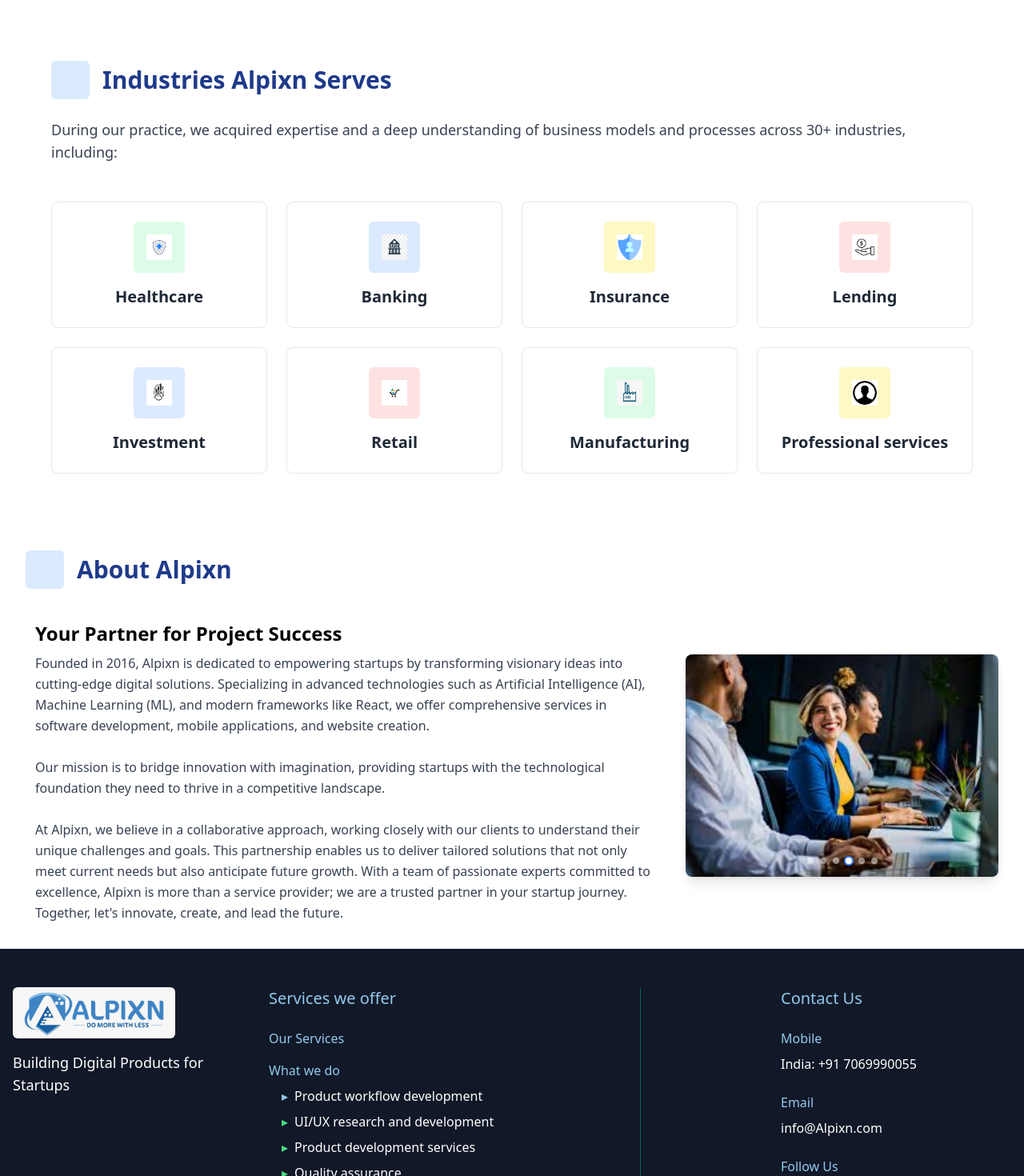
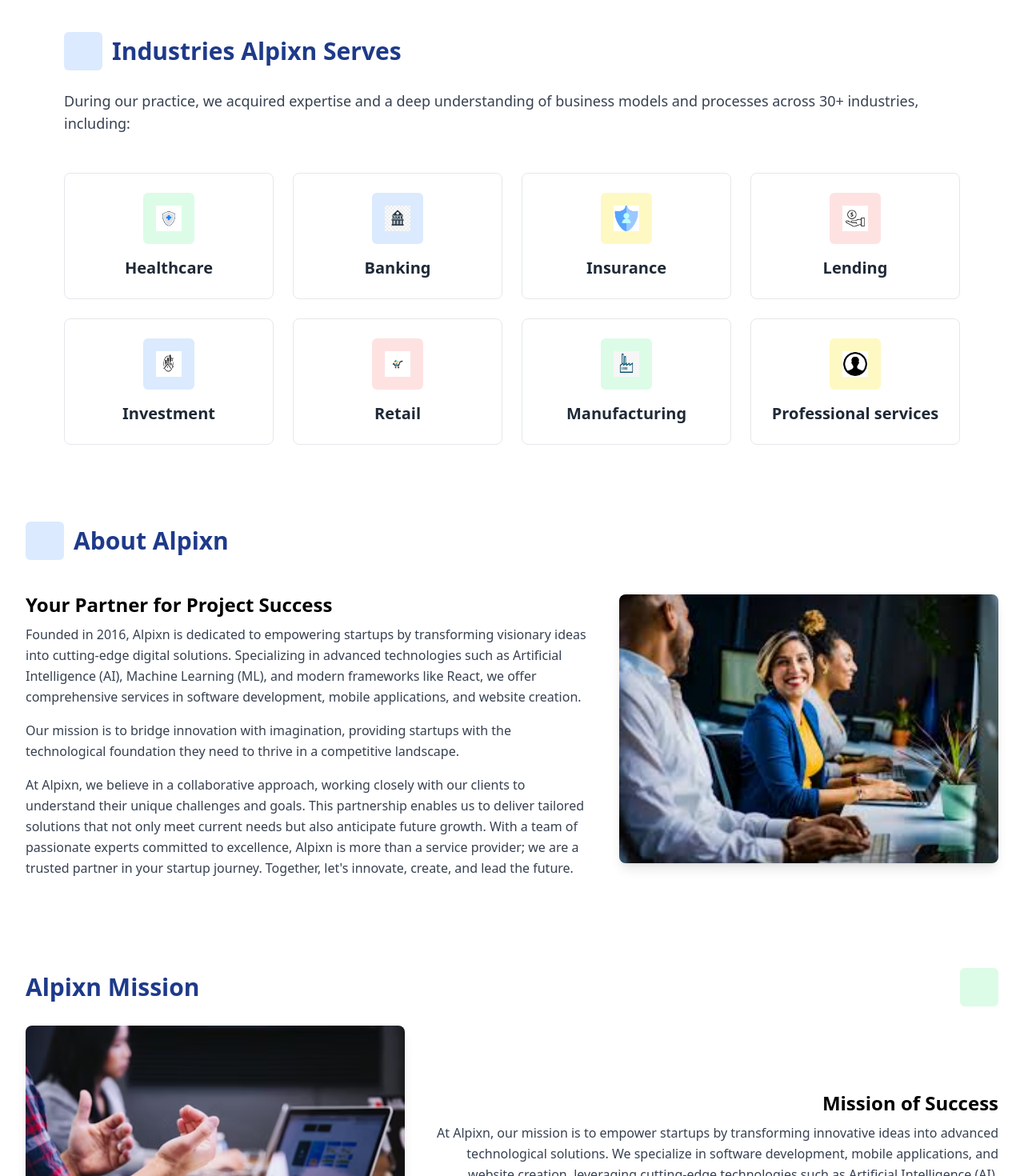
Before and after one commit to aksh10patil/software-company-site, a React (Vite) app in the folder frontend/: page /aboutus in a window 1280 px wide. Shown: the part 1330-2800 px from the top of the page at 80% size. Built offline with nearby package versions, Linux system fonts and the light colour scheme; a web font is replaced by a local one.

Commit message:
Updated the About us section for mobile screens

```diff
--- a/frontend/src/pages/components/TechStack2.jsx
+++ b/frontend/src/pages/components/TechStack2.jsx
@@ -8,6 +8,8 @@
 import manufacture from '../../assets/manufacture.png';
 import personal from '../../assets/personal.png';
 import peopleinco from '../../assets/peopleinco.png';
+import vision from '../../assets/vision.png';
+import misson from '../../assets/misson.png';
 import aboutushero from '../../assets/aboutushero.jpg';
 import Footer from './Footer';
 
@@ -25,62 +27,61 @@
 
   return (
     <>
-      <section className="py-16 px-4 text-center bg-white">
-            <div className="mb-8 flex justify-center">
-        <span className="bg-dark-blue text-white px-4 py-2 rounded-md font-medium text-sm sm:text-base md:px-6 md:py-3">
+      <section className="py-12 sm:py-16 px-4 text-center bg-white">
+        <div className="mb-6 sm:mb-8 flex justify-center">
+          <span className="bg-dark-blue text-white px-3 py-2 rounded-md font-medium text-sm sm:px-4 sm:py-2">
             WE DRIVE SUCCESS FOR BUSINESSES WORLDWIDE!
           </span>
         </div>
 
-
-        <h1 className="text-5xl md:text-6xl font-bold text-gray-900 mb-6">
+        <h1 className="text-3xl sm:text-4xl md:text-5xl lg:text-6xl font-bold text-gray-900 mb-4 sm:mb-6">
           Unlocking Tomorrow's Tech Today!
         </h1>
 
-        <p className="text-lg md:text-xl text-gray-600 max-w-3xl mx-auto mb-10">
+        <p className="text-base sm:text-lg md:text-xl text-gray-600 max-w-3xl mx-auto mb-8 sm:mb-10 px-4">
           Our mission is to empower digital disruptors to see the invisible and achieve the impossible with cutting-edge digital solutions.
         </p>
 
-        <div className="mb-16">
-          <button className="bg-dark-blue hover:bg-light-blue text-white px-8 py-3 font-medium rounded transition duration-300">
+        <div className="mb-10 sm:mb-16">
+          <button className="bg-dark-blue hover:bg-light-blue text-white px-6 py-2 sm:px-8 sm:py-3 font-medium rounded transition duration-300">
             LET'S TALK
           </button>
         </div>
 
-        <div className="w-full max-w-5xl mx-auto">
+        <div className="w-full max-w-5xl mx-auto px-4">
           <img src={aboutushero} alt="Team collaboration" className="w-full h-auto rounded-lg shadow-lg" />
         </div>
       </section>
 
-      <section className="py-16 px-4 bg-white">
+      <section className="py-12 sm:py-16 px-4 bg-white">
         <div className="max-w-6xl mx-auto">
-          <div className="flex flex-col mb-12">
-            <div className="flex items-center space-x-4 mb-6">
-              <div className="w-12 h-12 bg-blue-100 rounded-md"></div>
-              <h2 className="text-3xl font-bold text-blue-900">Industries Alpixn Serves</h2>
+          <div className="flex flex-col mb-8 sm:mb-12 px-4">
+            <div className="flex items-center space-x-3 mb-4 sm:mb-6">
+              <div className="w-10 h-10 sm:w-12 sm:h-12 bg-blue-100 rounded-md"></div>
+              <h2 className="text-2xl sm:text-3xl font-bold text-blue-900">Industries Alpixn Serves</h2>
             </div>
-            <p className="text-gray-700 text-lg">
+            <p className="text-gray-700 text-base sm:text-lg">
               During our practice, we acquired expertise and a deep understanding of business models and processes across 30+ industries, including:
             </p>
           </div>
 
-          <div className="grid grid-cols-1 md:grid-cols-2 lg:grid-cols-4 gap-6">
+          <div className="grid grid-cols-2 sm:grid-cols-2 md:grid-cols-3 lg:grid-cols-4 gap-3 sm:gap-6 px-2 sm:px-4">
             {industries.map((industry) => (
               <div
                 key={industry.id}
-                className="border border-gray-200 rounded-lg p-6 relative group hover:shadow-lg transform hover:-translate-y-1 transition duration-300 ease-in-out"
+                className="border border-gray-200 rounded-lg p-4 sm:p-6 relative group hover:shadow-lg transform hover:-translate-y-1 transition duration-300 ease-in-out"
               >
                 <a href={`/industries/${industry.id}`} className="absolute inset-0" aria-label={`Learn more about ${industry.name}`}></a>
                 <div className="flex flex-col items-center">
-                  <div className={`w-16 h-16 ${industry.bgColor} rounded-md flex items-center justify-center mb-4 group-hover:scale-110 transition-transform duration-300`}>
-                    <img src={industry.icon} alt={industry.name} className="w-8 h-8" />
+                  <div className={`w-12 h-12 sm:w-16 sm:h-16 ${industry.bgColor} rounded-md flex items-center justify-center mb-3 sm:mb-4 group-hover:scale-110 transition-transform duration-300`}>
+                    <img src={industry.icon} alt={industry.name} className="w-6 h-6 sm:w-8 sm:h-8" />
                   </div>
-                  <h3 className="text-xl font-semibold text-center text-gray-800 group-hover:text-blue-600 transition-colors duration-300">
+                  <h3 className="text-sm sm:text-base md:text-xl font-semibold text-center text-gray-800 group-hover:text-blue-600 transition-colors duration-300">
                     {industry.name}
                   </h3>
                 </div>
-                <div className="absolute top-4 right-4 text-blue-600 opacity-0 group-hover:opacity-100 transition-opacity duration-300">
-                  <svg xmlns="http://www.w3.org/2000/svg" className="h-5 w-5" fill="none" viewBox="0 0 24 24" stroke="currentColor">
+                <div className="absolute top-3 right-3 sm:top-4 sm:right-4 text-blue-600 opacity-0 group-hover:opacity-100 transition-opacity duration-300">
+                  <svg xmlns="http://www.w3.org/2000/svg" className="h-4 w-4 sm:h-5 sm:w-5" fill="none" viewBox="0 0 24 24" stroke="currentColor">
                     <path strokeLinecap="round" strokeLinejoin="round" strokeWidth={2} d="M14 5l7 7m0 0l-7 7m7-7H3" />
                   </svg>
                 </div>
@@ -90,45 +91,96 @@
         </div>
       </section>
 
-      <div>
+      {/* About Section - Mobile Optimized */}
+      <section className="max-w-7xl mx-auto p-4 md:p-8 px-4">
+        <div className="flex items-center space-x-3 mb-6">
+          <div className="w-10 h-10 sm:w-12 sm:h-12 bg-blue-100 rounded-md"></div>
+          <h2 className="text-2xl sm:text-3xl font-bold text-blue-900">About Alpixn</h2>
+        </div>
 
-        <section className="max-w-7xl mx-auto p-4 md:p-8 px-4 space-x-3">
-        <div className="flex items-center space-x-4 mb-6">
-              <div className="w-12 h-12 bg-blue-100 rounded-md"></div>
-              <h2 className="text-3xl font-bold text-blue-900 space-x-3">About Alpixn</h2>
+        <div className="flex flex-col gap-6 md:flex-row md:gap-8 items-center">
+          {/* Image shown first on mobile */}
+          <div className="w-full md:w-2/5 order-1 md:order-2">
+            <div className="relative">
+              <img src={peopleinco} alt="Alpixns team members collaborating" className="w-full rounded-lg shadow-lg" />
             </div>
-          <div className="flex flex-col md:flex-row gap-8 items-center">
+          </div>
 
-            <div className="w-full md:w-4/5">
-
-
+          {/* Text content */}
+          <div className="w-full md:w-3/5 order-2 md:order-1 text-left">
             <h2 className="text-xl md:text-2xl font-semibold text-black mt-4">Your Partner for Project Success</h2>
             <p className="text-gray-700 leading-relaxed mt-2">
               Founded in 2016, Alpixn is dedicated to empowering startups by transforming visionary ideas into cutting-edge digital solutions.
               Specializing in advanced technologies such as Artificial Intelligence (AI), Machine Learning (ML), and modern frameworks like React, we offer comprehensive services
-                  in software development, mobile applications, and website creation.​ <p></p>
-                  <br />
-            Our mission is to bridge innovation with imagination, providing startups with the technological foundation they need to thrive in a competitive landscape. <p></p>
-            <br />
-
-            At Alpixn, we believe in a collaborative approach, working closely with our clients to understand their unique challenges and goals. This partnership enables us to deliver tailored solutions that not only meet current needs but also anticipate future growth.​
+              in software development, mobile applications, and website creation.
+            </p>
+            <p className="text-gray-700 leading-relaxed mt-4">
+              Our mission is to bridge innovation with imagination, providing startups with the technological foundation they need to thrive in a competitive landscape.
+            </p>
+            <p className="text-gray-700 leading-relaxed mt-4">
+              At Alpixn, we believe in a collaborative approach, working closely with our clients to understand their unique challenges and goals. This partnership enables us to deliver tailored solutions that not only meet current needs but also anticipate future growth.
               With a team of passionate experts committed to excellence, Alpixn is more than a service provider; we are a trusted partner in your startup journey. Together, let's innovate, create, and lead the future.
             </p>
           </div>
+        </div>
+      </section>
 
-            <div className="w-full md:w-2/5">
+      {/* Mission Section - Mobile Optimized */}
+      <section className="max-w-7xl mx-auto p-4 md:p-8 px-4 mt-6 sm:mt-12">
+        <div className="flex items-center justify-between mb-6">
+          <h2 className="text-2xl sm:text-3xl font-bold text-blue-900">Alpixn Mission</h2>
+          <div className="w-10 h-10 sm:w-12 sm:h-12 bg-green-100 rounded-md"></div>
+        </div>
+
+        <div className="flex flex-col gap-6 md:flex-row md:gap-8 items-center">
+          {/* Image shown first on mobile */}
+          <div className="w-full md:w-2/5 order-1">
             <div className="relative">
-                <img src={peopleinco} alt="Alpixns team members collaborating" className="w-full rounded-lg shadow-lg" />
-                <div className="absolute bottom-4 left-1/2 transform -translate-x-1/2 flex space-x-2">
-                  {[...Array(6)].map((_, index) => (
-                    <span key={index} className={`h-2 w-2 rounded-full bg-white ${index === 3 ? 'bg-opacity-100 ring-2 ring-blue-500' : 'opacity-50'}`}></span>
-                  ))}
+              <img src={misson} alt="Alpixn mission" className="w-full rounded-lg shadow-lg" />
             </div>
           </div>
+
+          {/* Text content - always aligned left on mobile */}
+          <div className="w-full md:w-3/5 order-2 text-left md:text-right">
+            <h2 className="text-xl md:text-2xl font-semibold text-black mt-4">Mission of Success</h2>
+            <p className="text-gray-700 leading-relaxed mt-2">
+              At Alpixn, our mission is to empower startups by transforming innovative ideas into advanced technological
+              solutions. We specialize in software development, mobile applications, and website creation, leveraging cutting-edge
+              technologies such as Artificial Intelligence (AI), Machine Learning (ML), and modern frameworks like React.
+              Our goal is to provide tailored, efficient, and scalable solutions that drive success and growth for our clients.
+            </p>
           </div>
         </div>
       </section>
+
+      {/* Vision Section - Mobile Optimized */}
+      <section className="max-w-7xl mx-auto p-4 md:p-8 px-4 mt-6 sm:mt-12">
+        <div className="flex items-center space-x-3 mb-6">
+          <div className="w-10 h-10 sm:w-12 sm:h-12 bg-blue-100 rounded-md"></div>
+          <h2 className="text-2xl sm:text-3xl font-bold text-blue-900">Alpixn Vision</h2>
         </div>
+
+        <div className="flex flex-col gap-6 md:flex-row md:gap-8 items-center">
+          {/* Image shown at the end on mobile */}
+          <div className="w-full md:w-2/5 order-1 md:order-2">
+            <div className="relative">
+              <img src={vision} alt="Alpixn vision" className="w-full rounded-lg shadow-lg" />
+            </div>
+          </div>
+
+          {/* Text content */}
+          <div className="w-full md:w-3/5 order-2 md:order-1 text-left">
+            <h2 className="text-xl md:text-2xl font-semibold text-black mt-4">Vision to be a Pioneer in Technology</h2>
+            <p className="text-gray-700 leading-relaxed mt-2">
+              Our vision is to be a global leader in technological innovation, recognized for our commitment to excellence and our ability to bridge imagination with innovation. We aspire to create a future where startups and businesses of all sizes can seamlessly integrate advanced technologies,
+              unlocking their full potential and achieving unprecedented success.
+            </p>
+            <p className="text-gray-700 leading-relaxed mt-4">
+              These statements reflect our dedication to delivering exceptional value and fostering long-term partnerships with our clients, guiding us toward a future of shared success and technological advancement.
+            </p>
+          </div>
+        </div>
+      </section>
 
       <Footer />
     </>
```
Also changed, not shown: frontend/src/assets/misson.png (added), frontend/src/assets/vision.png (added). Lines whose indentation alone changed are shown as unchanged.
